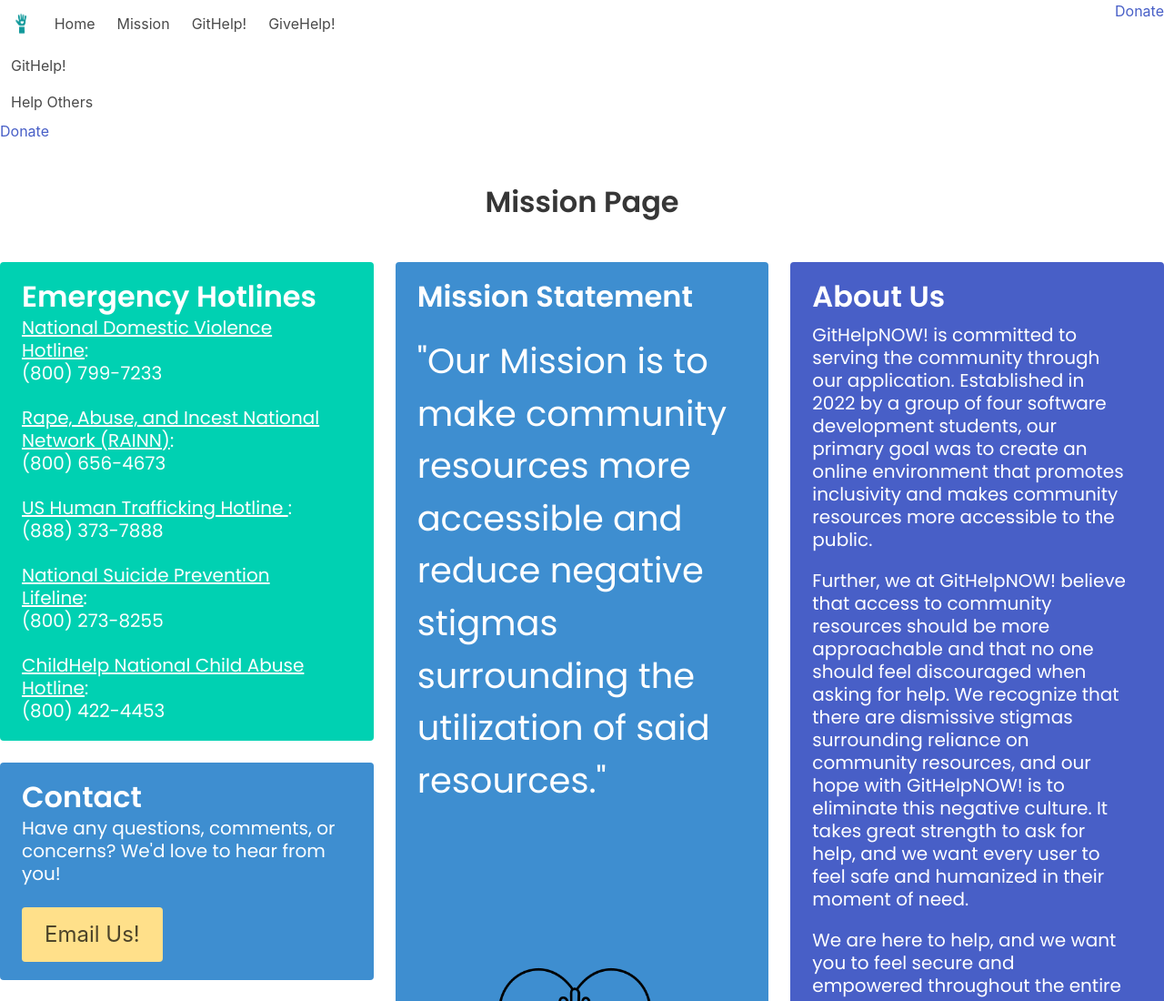
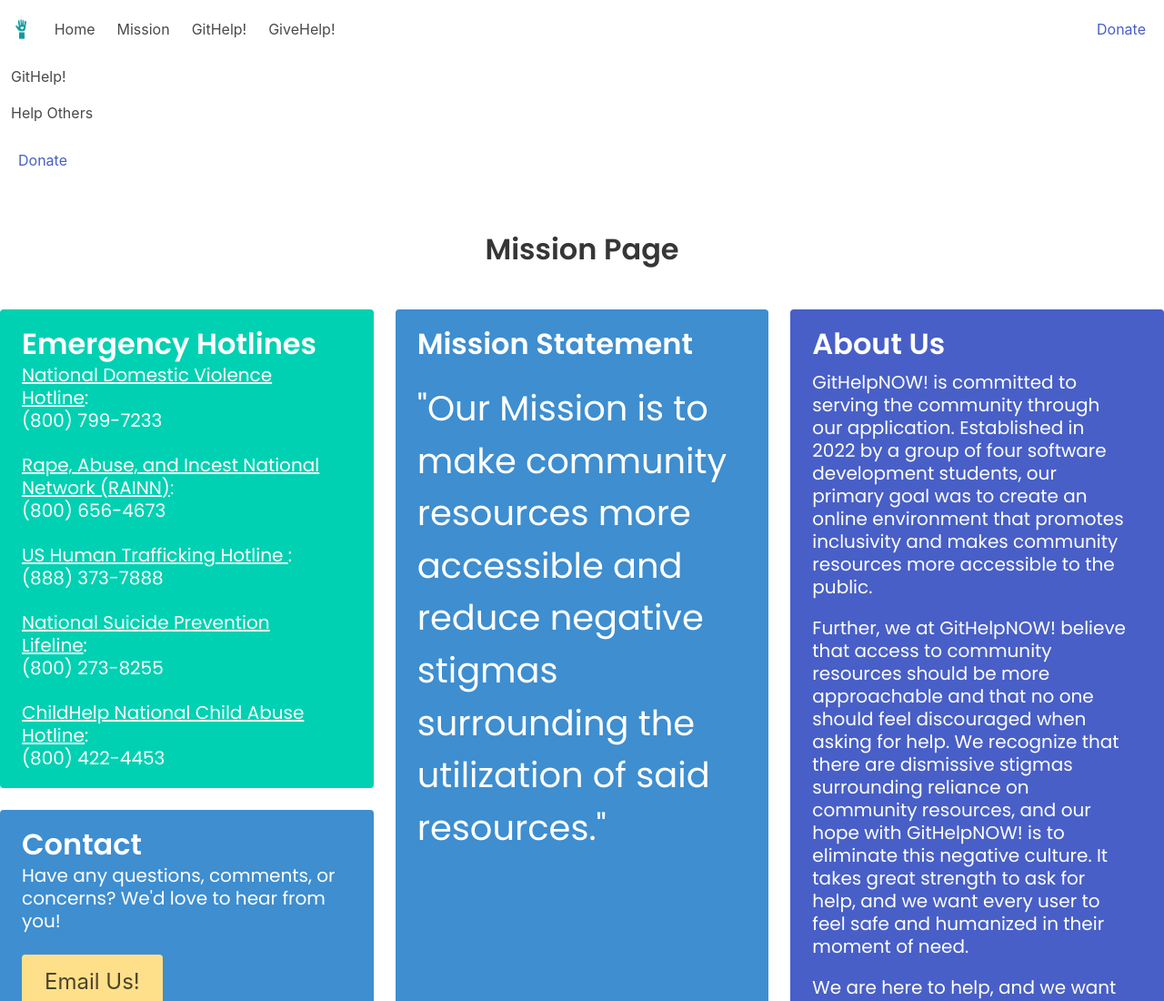
Before and after one commit to Renatatims/GitHelpNOW, a plain HTML site: page mission.html in a window 1280 px wide. Shown: the top 1100 px of the page at 91% size. Drawn offline with nearby package versions, Linux system fonts and the light colour scheme.

Commit message:
Read.me file + padding on donate button style.css file addition + preview screenshot added

```diff
--- a/assets/css/style.css
+++ b/assets/css/style.css
@@ -225,4 +225,8 @@
     font-family: "poppins", sans-serif;
 }
 
+#edo-donate-btn{
+  padding: 20px;
+}
+
 /* >>>>>>> 2ded16be219f510d55533f0269c3854330663a08  */
```
Also changed, not shown: assets/screenshots/preview.png (added), 1 other file.
